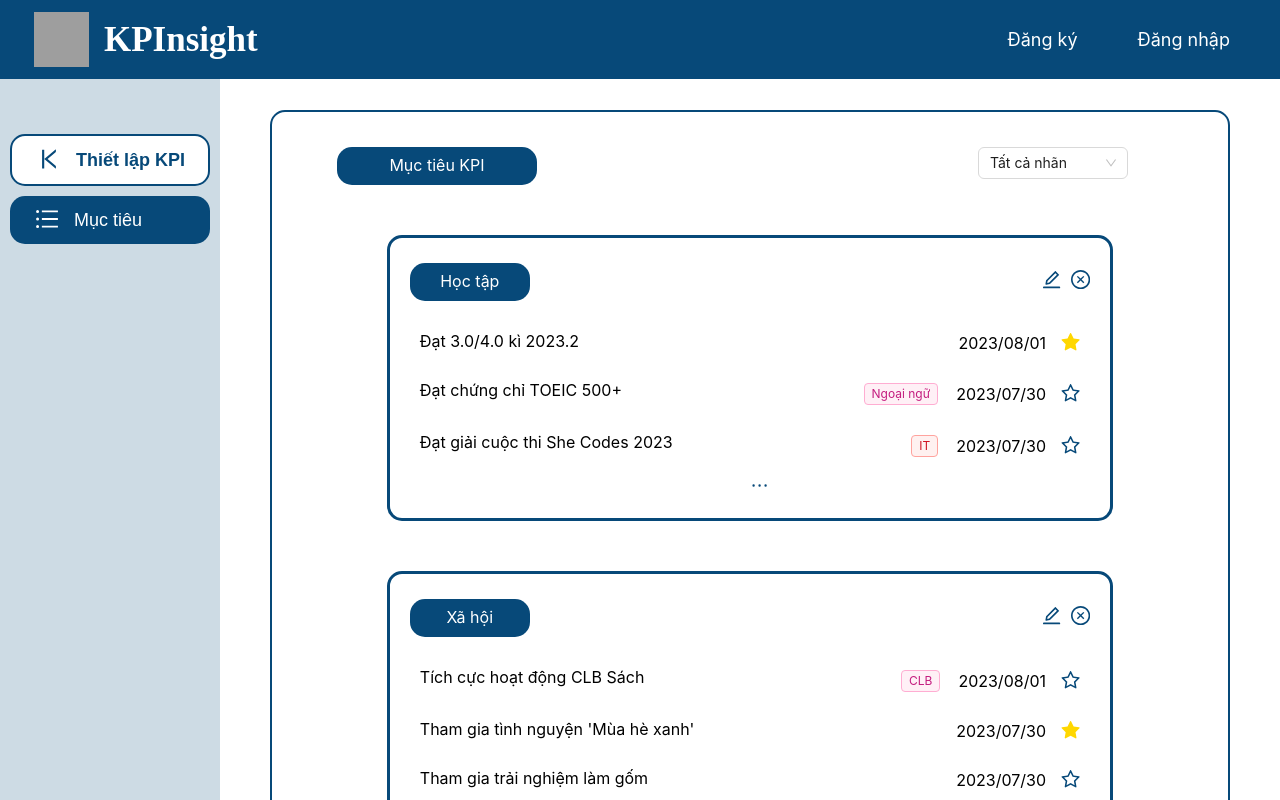
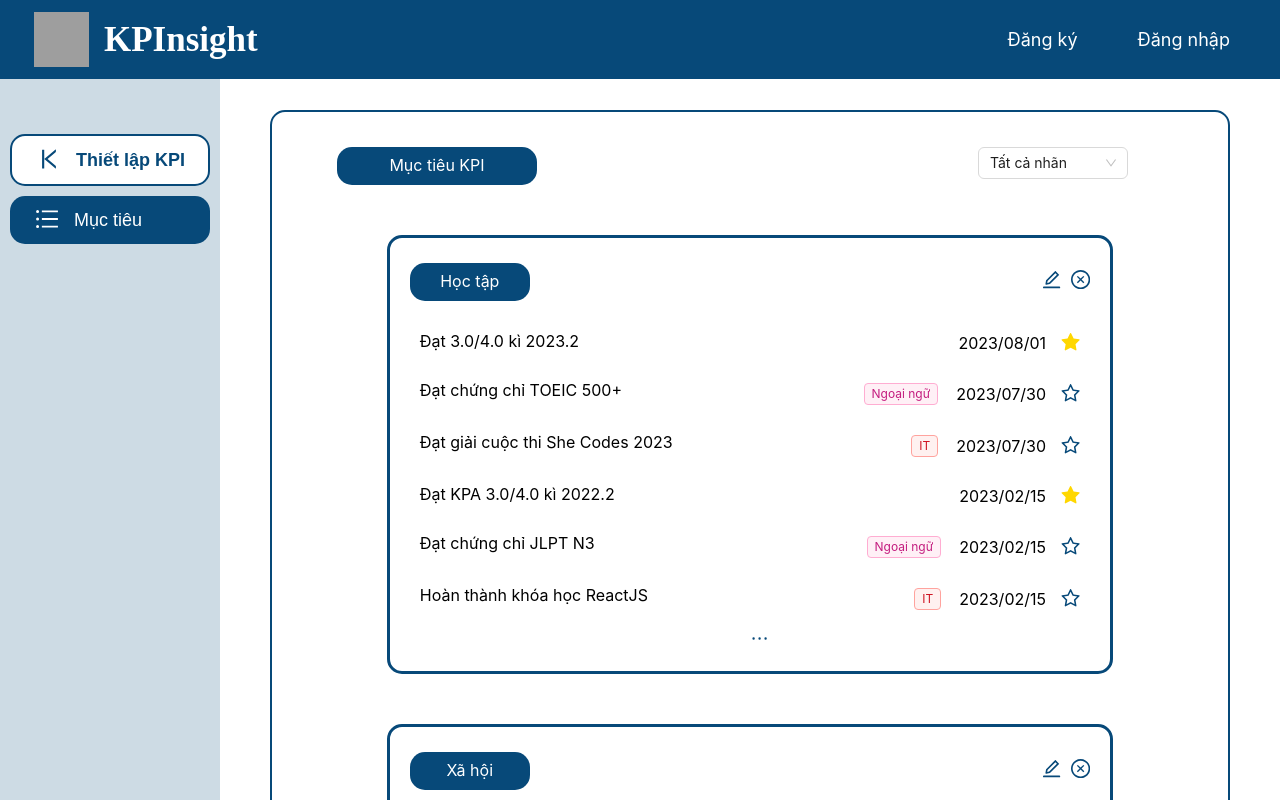
Before and after one commit to Dungntt2003/KPInsight-HI_23, a React (Create React App) app in the folder kpinsight/: page /#/target_list in a window 1280 px wide. Shown: the top 800 px of the page. Built offline with nearby package versions, Linux system fonts and the light colour scheme; grey boxes are pictures that could not be loaded.

Commit message:
add filter in target detail page

```diff
--- a/kpinsight/src/view/pages/target_list/index.jsx
+++ b/kpinsight/src/view/pages/target_list/index.jsx
@@ -18,6 +18,7 @@ function Target_list() {
     {
       id: 0,
       area: "Học tập",
+      checked: false,
       content: "Đạt 3.0/4.0 kì 2023.2",
       // tag: (
       //     <Tag id=""color="#074979"></Tag>
@@ -28,6 +29,7 @@ function Target_list() {
     {
       id: 1,
       area: "Học tập",
+      checked: false,
       content: "Đạt chứng chỉ TOEIC 500+",
       tag: (
         <Tag id="tag-nn" color="magenta">
@@ -40,6 +42,7 @@ function Target_list() {
     {
       id: 2,
       area: "Học tập",
+      checked: false,
       content: "Đạt giải cuộc thi She Codes 2023",
       tag: (
         <Tag id="tag-it" color="red">
@@ -52,6 +55,7 @@ function Target_list() {
     {
       id: 3,
       area: "Xã hội",
+      checked: false,
       content: "Tích cực hoạt động CLB Sách",
       tag: (
         <Tag id="tag-clb" color="magenta">
@@ -64,6 +68,7 @@ function Target_list() {
     {
       id: 4,
       area: "Xã hội",
+      checked: false,
       content: "Tham gia tình nguyện 'Mùa hè xanh'",
       // tag: (
       //     <Tag color="#074979">Ngoại ngữ</Tag>
@@ -74,6 +79,7 @@ function Target_list() {
     {
       id: 5,
       area: "Xã hội",
+      checked: false,
       content: "Tham gia trải nghiệm làm gốm",
       // tag: (
       //     <Tag color="#074979">IT</Tag>
@@ -84,6 +90,7 @@ function Target_list() {
     {
       id: 6,
       area: "Cá nhân",
+      checked: false,
       content: "Chăm sóc sức khỏe",
       tag: (
         <Tag id="tag-sk" color="magenta">
@@ -96,6 +103,7 @@ function Target_list() {
     {
       id: 7,
       area: "Cá nhân",
+      checked: false,
       content: "Dành thời gian cho gia đình",
       tag: (
         <Tag id="tag-gd" color="red">
@@ -108,6 +116,7 @@ function Target_list() {
     {
       id: 8,
       area: "Cá nhân",
+      checked: false,
       content: "Quản lý chi tiêu hiệu quả",
       tag: (
         <Tag id="tag-tc" color="orange">
@@ -115,6 +124,45 @@ function Target_list() {
         </Tag>
       ),
       createdDate: "2023/07/30",
+      star: false,
+    },
+    {
+      id: 9,
+      area: "Học tập",
+      checked: true,
+      content: "Đạt KPA 3.0/4.0 kì 2022.2",
+      // tag: (
+      //   <Tag id="tag-it" color="red">
+      //     IT
+      //   </Tag>
+      // ),
+      createdDate: "2023/02/15",
+      star: true,
+    },
+    {
+      id: 10,
+      area: "Học tập",
+      checked: true,
+      content: "Đạt chứng chỉ JLPT N3",
+      tag: (
+        <Tag id="tag-nn" color="magenta">
+          Ngoại ngữ
+        </Tag>
+      ),
+      createdDate: "2023/02/15",
+      star: false,
+    },
+    {
+      id: 11,
+      area: "Học tập",
+      checked: true,
+      content: "Hoàn thành khóa học ReactJS",
+      tag: (
+        <Tag id="tag-it" color="red">
+          IT
+        </Tag>
+      ),
+      createdDate: "2023/02/15",
       star: false,
     },
   ]);
@@ -153,8 +201,10 @@ function Target_list() {
     if (selectedTag === "Tất cả nhãn") {
       return <ShowDataComponent data={datas} setDatas={setDatas} />;
     } else {
-      return filteredData.map((item) => (
-        <div className="target-list-wrap" key={item.id}>
+      return (
+        <div className="target-list-wrap">
+          {filteredData.map((item) => (
+            <div key={item.id}>
               <div id="target-goalList-item">
                 <div className="target-list-content">{item.content}</div>
                 <div className="target-list-content-detail">
@@ -173,7 +223,9 @@ function Target_list() {
                 </div>
               </div>
             </div>
-      ));
+          ))}
+        </div>
+      );
     }
   };
 
--- a/kpinsight/src/view/pages/target_list/target_detail.jsx
+++ b/kpinsight/src/view/pages/target_list/target_detail.jsx
@@ -197,6 +197,44 @@ function Target_detail() {
     message.error("Hủy xóa mục tiêu!");
   };
 
+  //Delete confirm - modal
+  const LocalizedModal = () => {
+    const [openModal, setOpenModal] = useState(false);
+    const showModal = () => {
+      setOpenModal(true);
+    };
+    const handleModalCancel = () => {
+      setOpenModal(false);
+      message.error("Hủy xóa mục tiêu!");
+    };
+    const handleModalOk = () => {
+      setOpenModal(false);
+      message.success("Đã xóa mục tiêu!");
+    };
+    return (
+      <>
+        <span
+          onClick={showModal}
+          className="target-list-icon"
+          id="goal-list-title-icon"
+        >
+          <CloseCircleOutlined />
+        </span>
+        <Modal
+          title="Xóa mục tiêu"
+          open={openModal}
+          onOk={handleModalOk}
+          onCancel={handleModalCancel}
+          okText="Xác nhận"
+          cancelText="Hủy"
+        >
+          <p>Xác nhận xóa mục tiêu</p>
+        </Modal>
+      </>
+    );
+  };
+
+  //Checkbox
   const [checkedItems, setCheckedItems] = useState(
     datas.filter((data) => data.checked).map((data) => data.id)
   );
@@ -222,16 +260,16 @@ function Target_detail() {
   // Render filtered data
   const getFilteredData = () => {
     if (selectedTag === "Tất cả nhãn") {
+      return <ShowDetailComponent data={datas} setDatas={setDatas} />;
+    } else {
       return (
-        <ShowDetailComponent
-          Area={areaFromState}
-          data={datas}
-          setDatas={setDatas}
-        />
-      );
-    } else {
-      return filteredData.map((item, area) => (
-        <div key={item.id} className="target-list-wrap">
+        <div className="target-list-wrap">
+          <div className="target-list-title">
+            <div id="goal-list-title">{item.area}</div>
+            <LocalizedModal className="target-list-icon" />
+          </div>
+          {filteredData.map((item) => (
+            <div key={item.id}>
               <div id="target-goalList-item">
                 <Checkbox
                   id="target-goalList-item-checkbox"
@@ -241,6 +279,8 @@ function Target_detail() {
                   <div
                     className="target-list-content"
                     style={{
+                      fontFamily: "Arial, Helvetica, sans-serif",
+                      fontSize: "16px",
                       textDecoration: checkedItems.includes(item.id)
                         ? "line-through"
                         : "none",
@@ -277,12 +317,13 @@ function Target_detail() {
                   </Popconfirm>
                 </div>
               </div>
-
+            </div>
+          ))}
           <Link to="/target_list" id="target-list-link">
             <Button id="target-detail-btn">Lưu và Thoát</Button>
           </Link>
         </div>
-      ));
+      );
     }
   };
   // Effect to set default selected tag on initial load
@@ -293,7 +334,7 @@ function Target_detail() {
   return (
     <div className="target-list-frame">
       <div className="target-list-title">
-        <div id="kpi-target-title">Mục tiêu KPI</div>
+        <div id="kpi-target-title">{areaFromState}</div>
         <div id="kpi-target-select-container">
           <Select
             defaultValue="Tất cả nhãn"
@@ -360,7 +401,7 @@ function Target_detail() {
           setDatas={setDatas}
         />
       </div>
-      {getFilteredData()}
+      {getFilteredData(areaFromState)}
     </div>
   );
 }
```
Lines whose indentation alone changed are shown as unchanged.
